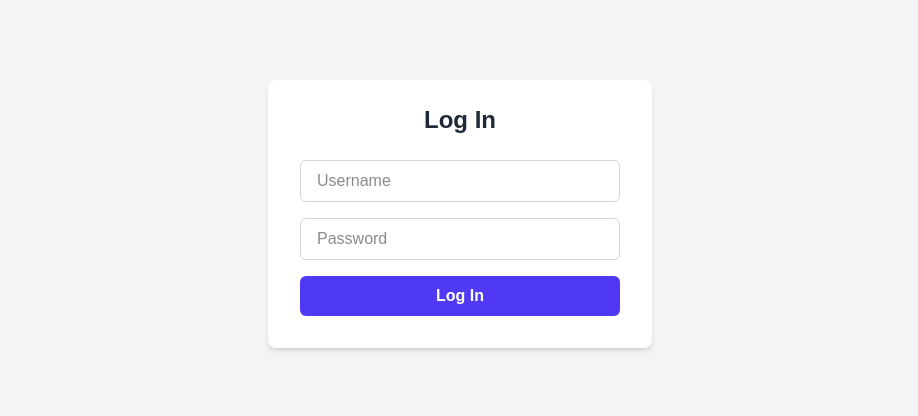
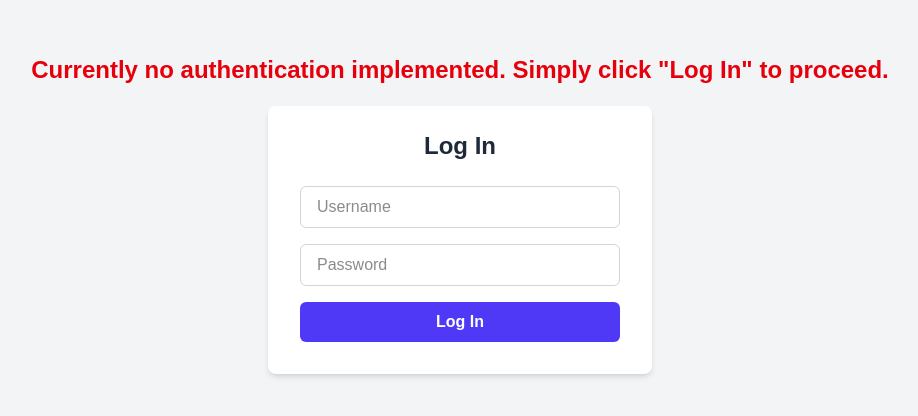
Before and after one commit to btylerw/steam-tracker, a Next.js app: page / in a window 1280 px wide. Shown: the part 186-602 px from the top of the page, without its empty margins (180-1098 px from the left). Built offline with nearby package versions, Linux system fonts and the light colour scheme.

Commit message:
Fixed issue when entering text into username/password fields. Added message noting how to proceed to main site

```diff
--- a/src/app/page.js
+++ b/src/app/page.js
@@ -14,11 +14,12 @@ export default function Home() {
   }
 
   return (
-    <div className="flex justify-center items-center min-h-screen bg-gray-100 dark:bg-gray-900">
+    <div className="flex justify-center flex-col items-center gap-5 min-h-screen bg-gray-100 dark:bg-gray-900">
+      <h1 className="text-2xl font-bold text-red-600">Currently no authentication implemented. Simply click "Log In" to proceed.</h1>
       <form action="submit" onSubmit={handleSubmit} className="bg-white dark:bg-gray-800 shadow-md rounded-lg px-8 pt-6 pb-8 w-full max-w-sm">
         <h2 className="text-2xl font-bold mb-6 text-center text-gray-800 dark:text-white">Log In</h2>
-        <input type="text" value={username} placeholder="Username" onChange={(e) => setUsername(e)} className="mb-4 px-4 py-2 border border-gray-300 dark:border-gray-700 rounded-md w-full focus:outline-none focus:ring-2 focus:ring-indigo-500" />
-        <input type="password" value={password} placeholder="Password" onChange={(e) => setPassword(e)} className="mb-4 px-4 py-2 border border-gray-300 dark:border-gray-700 rounded-md w-full focus:outline-none focus:ring-2 focus:ring-indigo-500" />
+        <input type="text" value={username} placeholder="Username" onChange={(e) => setUsername(e.target.value)} className="mb-4 px-4 py-2 border border-gray-300 dark:border-gray-700 rounded-md w-full focus:outline-none focus:ring-2 focus:ring-indigo-500" />
+        <input type="password" value={password} placeholder="Password" onChange={(e) => setPassword(e.target.value)} className="mb-4 px-4 py-2 border border-gray-300 dark:border-gray-700 rounded-md w-full focus:outline-none focus:ring-2 focus:ring-indigo-500" />
         <button type="submit" className="bg-indigo-600 hover:bg-indigo-700 text-white font-semibold py-2 px-4 rounded-md w-full transition duration-200">Log In</button>
       </form>
     </div>
```
